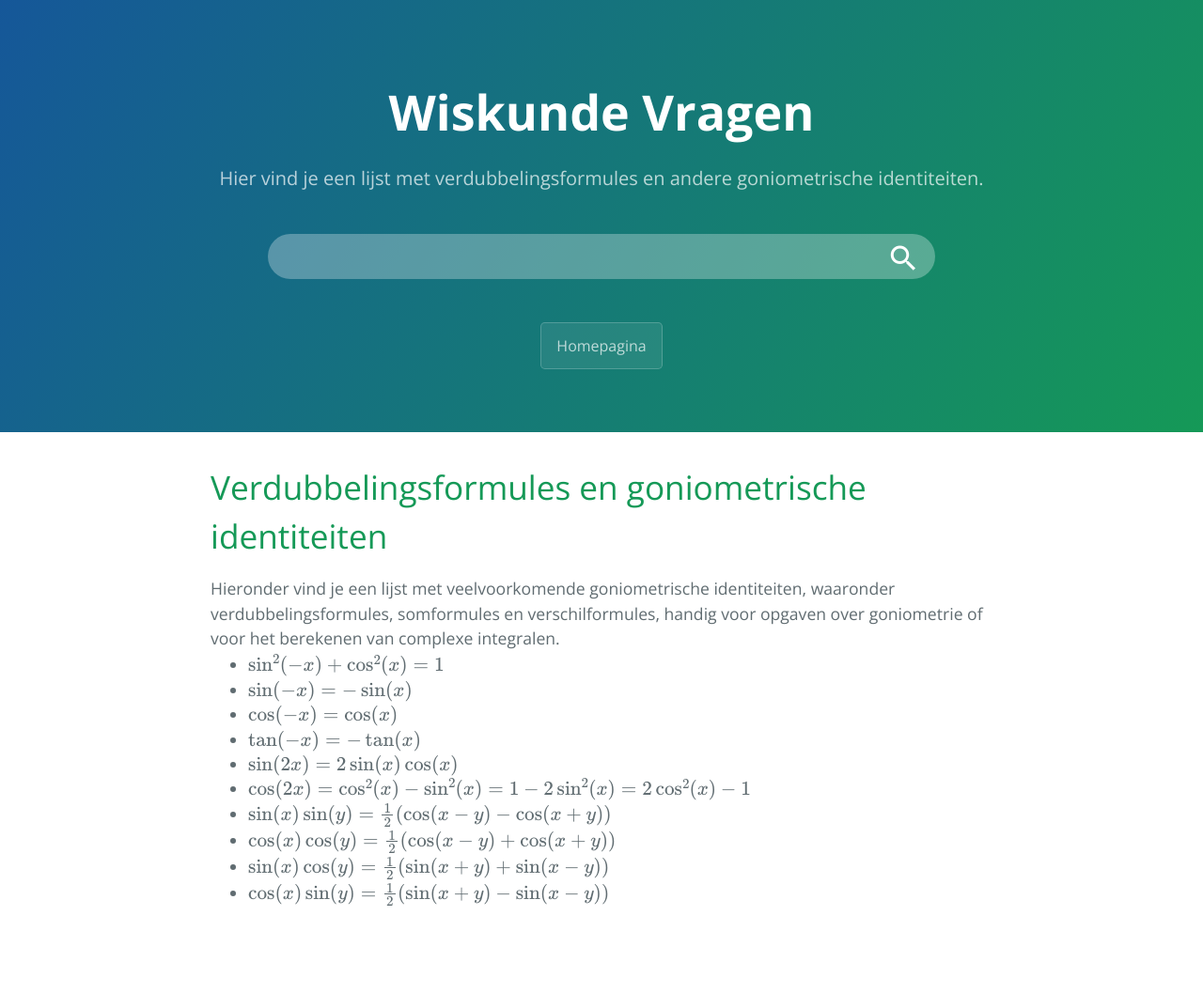
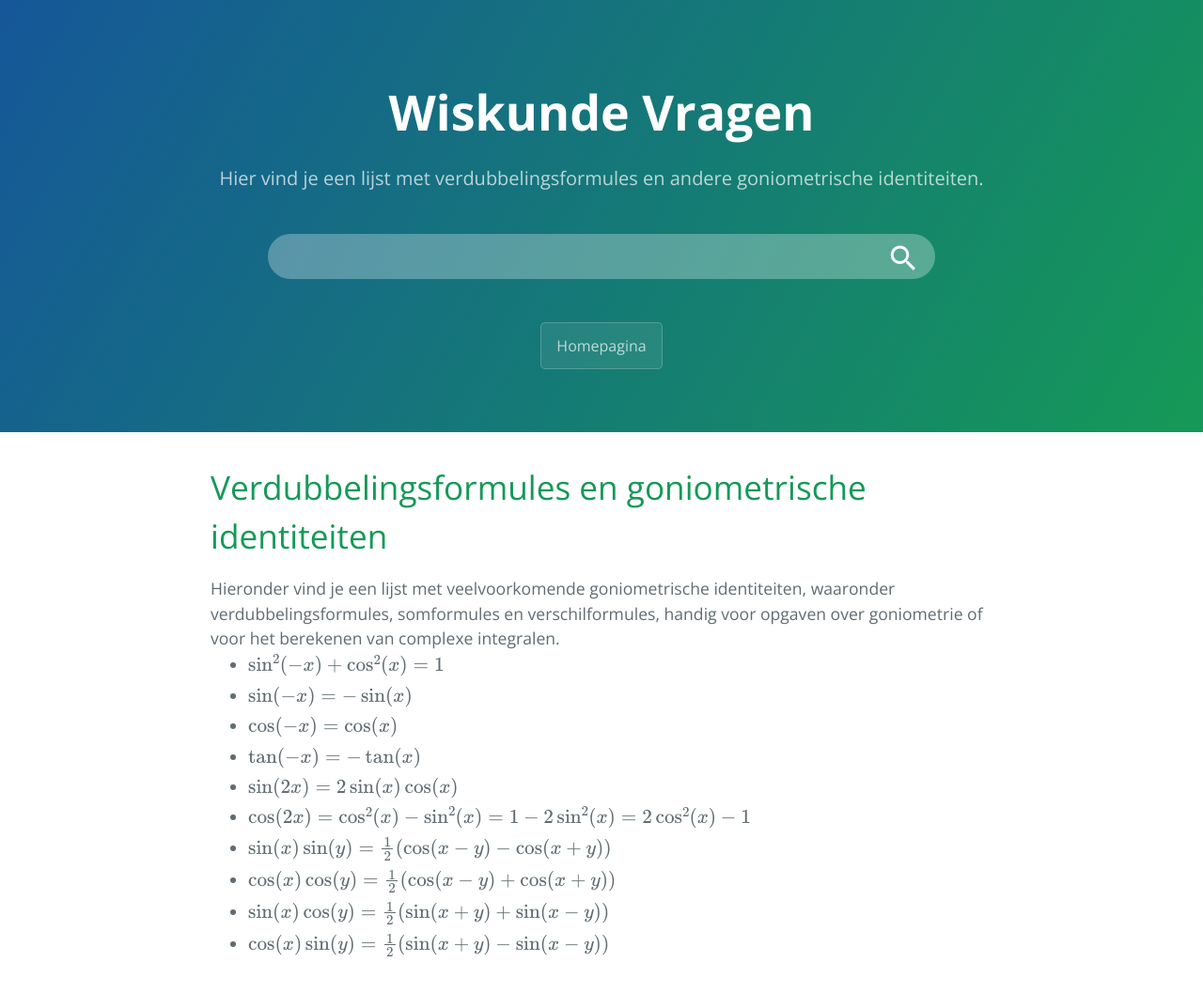
Before and after one commit to wiskundevragen/wiskundevragen.github.io, a Jekyll site: the page built from gonio.html, in a window 1280 px wide. Shown: the whole page at 94% size. Built offline with Jekyll 4.4.1, drawn with Linux system fonts in a browser that asks for light colours; before the commit the page ends 999 px from its top, so only the background shows below that.

Commit message:
slight layout tweak

```diff
--- a/gonio.html
+++ b/gonio.html
@@ -35,3 +35,9 @@ Hieronder vind je een lijst met veelvoorkomende goniometrische identiteiten, waa
 		<mathEl data='\cos(x)\sin(y)=\frac12\left(\sin(x+y)-\sin(x-y)\right)'>cos(x)sin(y)=1/2 * (sin(x+y)-sin(x-y))</mathEl>
 	</li>
 </ul>
+
+<style>
+	li{
+		margin-bottom: 6px;
+	}
+</style>
```
